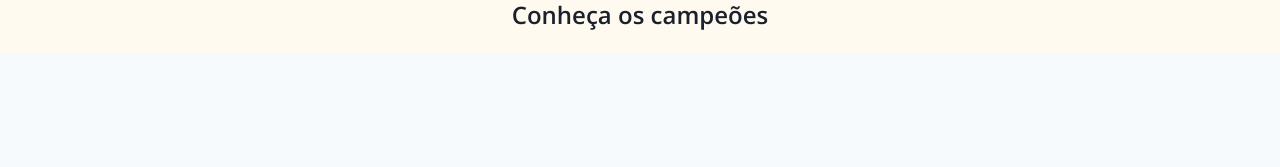
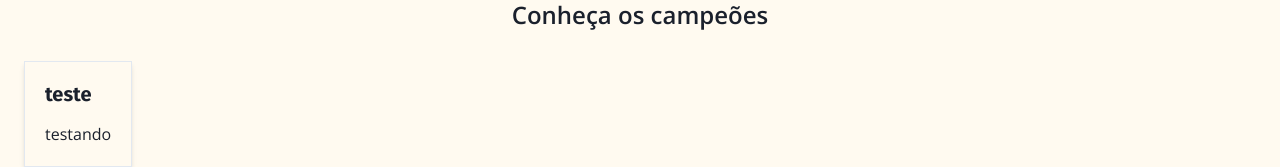
Before and after one commit to rocooliveira/nutricao-prevencao-cancer, a Next.js app: page / in a window 1280 px wide. Shown: the part 1496-1663 px from the top of the page. Before the commit the page ends 1549 px from the top, so only its background shows below. Built offline with nearby package versions, Linux system fonts and the light colour scheme.

Commit message:
2 files modified, 1 added, 1 deleted

```diff
--- a/src/components/CheckItem.tsx
+++ b/src/components/CheckItem.tsx
@@ -3,7 +3,7 @@ import { RiCheckLine } from 'react-icons/ri';
 
 export function CheckItem({ children }) {
   return (
-    <Box display="flex" align="flex-end">
+    <Box display="flex">
       <Icon as={RiCheckLine} fontSize={32} color="green.400" />
       <Text pt={1} pl={2}>
         {children}
--- /dev/null
+++ b/src/components/IconCard.tsx
@@ -0,0 +1,15 @@
+import { Heading, Box, Icon, Text, BoxProps } from '@chakra-ui/react';
+import { RiCheckLine } from 'react-icons/ri';
+
+interface CardProps extends BoxProps {
+  title: string;
+  desc: string;
+}
+export function IconCard({ title, desc, ...rest }: CardProps) {
+  return (
+    <Box p={5} shadow="md" borderWidth="1px" {...rest}>
+      <Heading fontSize="xl">{title}</Heading>
+      <Text mt={4}>{desc}</Text>
+    </Box>
+  );
+}
--- a/src/pages/index.tsx
+++ b/src/pages/index.tsx
@@ -2,6 +2,7 @@ import Head from 'next/head';
 import { Flex, Box, Stack, Image, Text, Icon } from '@chakra-ui/react';
 import { Header } from '../components/Header';
 import { CheckItem } from '../components/CheckItem';
+import { IconCard } from '../components/IconCard';
 
 // import styles from '../styles/common.module.css';
 
@@ -65,6 +66,10 @@ export default function Home() {
                   Conheça os campeões
                 </Text>
               </Flex>
+
+              <Flex>
+                <IconCard title="teste" desc="testando" />
+              </Flex>
             </Stack>
           </Flex>
         </Stack>
```
Also changed, not shown: src/components/IconCards.tsx (deleted).
